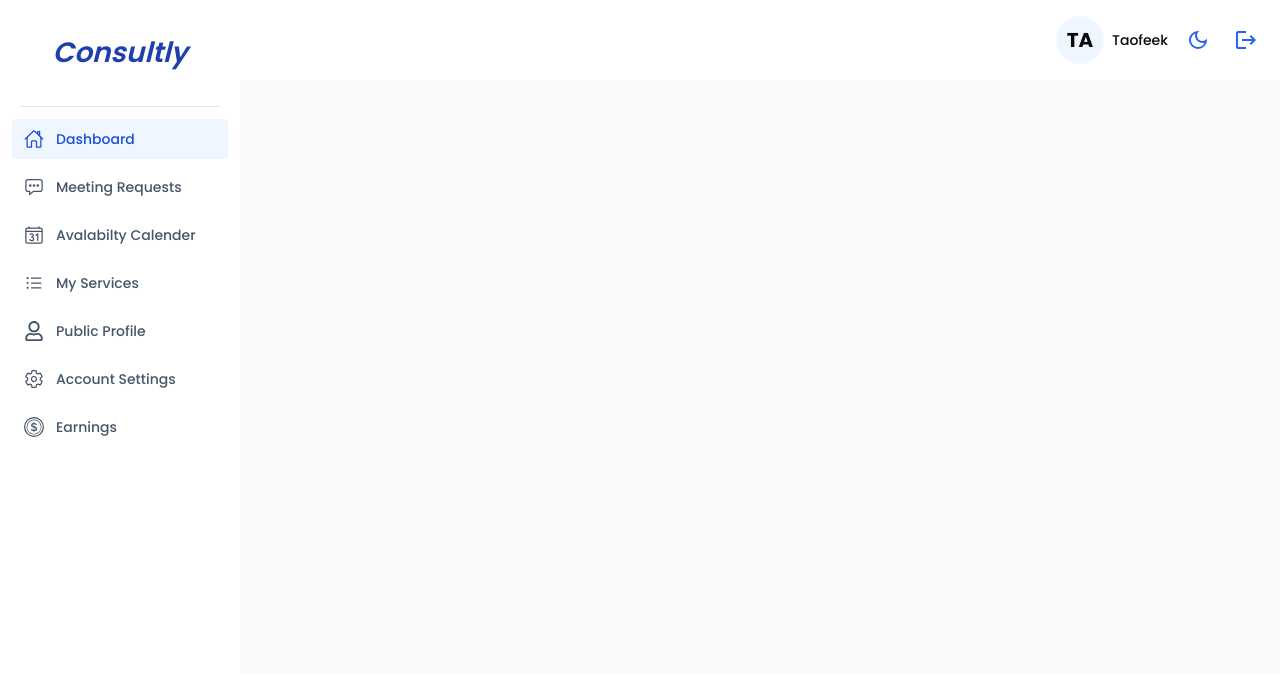
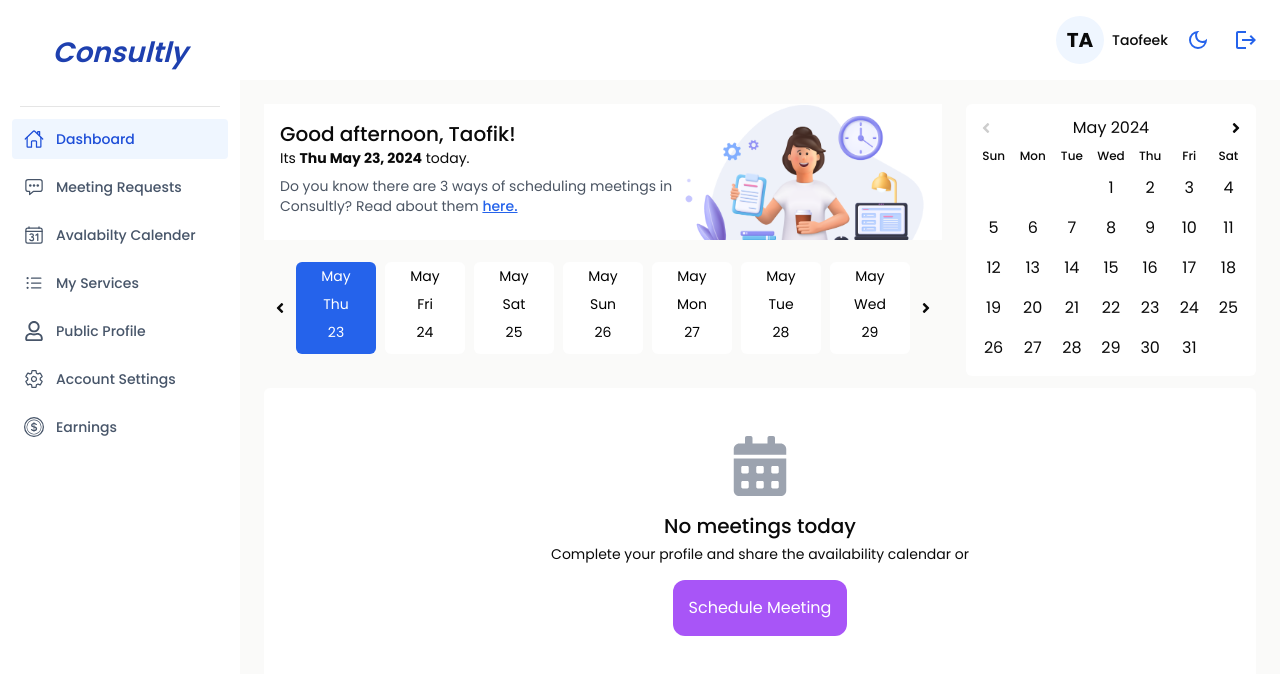
Before and after one commit to Taofeekabdulazeez/consultly-new, a Next.js app: page /dashboard in a window 1280 px wide. Shown: the top 674 px of the page. Built offline with nearby package versions, Linux system fonts and the light colour scheme.

Commit message:
dashboard update

```diff
--- a/app/dashboard/(overview)/page.tsx
+++ b/app/dashboard/(overview)/page.tsx
@@ -1,3 +1,202 @@
+import { FaAngleLeft } from "react-icons/fa";
+import { FaAngleRight } from "react-icons/fa";
+import { FaCalendarAlt } from "react-icons/fa";
+
 export default function Page() {
-  return <div></div>;
+  return (
+    <div className="flex h-full flex-col gap-3">
+      <div className="flex space-x-3 sm:space-x-6 rounded-md">
+        <div className="flex flex-1 flex-col">
+          <div className=" bg-white flex-1 flex-row justify-between p-4 sm:flex">
+            <div>
+              <h2 className="text-xl font-medium">Good afternoon, Taofik!</h2>
+              <p className="text-sm">
+                Its <strong>Thu May 23, 2024</strong> today.
+              </p>
+              <div className="text-sm text-gray-600 mt-2 max-w-md space-y-1">
+                <p>
+                  Do you know there are 3 ways of scheduling meetings in
+                  Consultly? Read about them{" "}
+                  <a
+                    className="underline text-blue-600 font-medium"
+                    href="#"
+                    target="_blank"
+                  >
+                    here.
+                  </a>
+                </p>
+              </div>
+            </div>
+            <div className="-m-4 self-end">
+              <img
+                className="-mt-2 h-auto w-[300px] object-contain cursor-pointer"
+                src="./img1.png"
+                alt="img"
+              />
+            </div>
+          </div>
+          <div className="flex flex-1 flex-col justify-center py-1 space-y-0.5 py-1 sm:py-4">
+            <div className="flex justify-between rounded-md">
+              <button className="m-1 self-center rounded-full p-1 hover:bg-gray-500">
+                <FaAngleLeft className="size{40px}" />
+              </button>
+              <div className="flex flex-1 justify-between">
+                <button className="w-20 bg-blue-600 rounded-md">
+                  <div className="flex flex-col justify-center text-sm gap-2 p-1 text-white">
+                    <p>May</p>
+                    <p>Thu</p>
+                    <p>23</p>
+                    <p></p>
+                  </div>
+                </button>
+                <button className="w-20 bg-white rounded-md">
+                  <div className="flex flex-col justify-center text-sm gap-2 p-1 text-black">
+                    <p>May</p>
+                    <p>Fri</p>
+                    <p>24</p>
+                    <p></p>
+                  </div>
+                </button>
+                <button className="w-20 bg-white rounded-md">
+                  <div className="flex flex-col justify-center text-sm gap-2 p-1 text-black">
+                    <p>May</p>
+                    <p>Sat</p>
+                    <p>25</p>
+                    <p></p>
+                  </div>
+                </button>
+                <button className="w-20 bg-white rounded-md">
+                  <div className="flex flex-col justify-center text-sm gap-2 p-1 text-black">
+                    <p>May</p>
+                    <p>Sun</p>
+                    <p>26</p>
+                    <p></p>
+                  </div>
+                </button>
+                <button className="w-20 bg-white rounded-md">
+                  <div className="flex flex-col justify-center text-sm gap-2 p-1 text-black">
+                    <p>May</p>
+                    <p>Mon</p>
+                    <p>27</p>
+                    <p></p>
+                  </div>
+                </button>
+                <button className="w-20 bg-white rounded-md">
+                  <div className="flex flex-col justify-center text-sm gap-2 p-1 text-black">
+                    <p>May</p>
+                    <p>Tue</p>
+                    <p>28</p>
+                    <p></p>
+                  </div>
+                </button>
+                <button className="w-20 bg-white rounded-md">
+                  <div className="flex flex-col justify-center text-sm gap-2 p-1 text-black">
+                    <p>May</p>
+                    <p>Wed</p>
+                    <p>29</p>
+                    <p></p>
+                  </div>
+                </button>
+              </div>
+              <button className="m-1 self-center rounded-full  p-1 hover:bg-gray-500">
+                <FaAngleRight className="size{40px}" />
+              </button>
+            </div>
+          </div>
+        </div>
+        <div className="bg-white rounded-md w-[290px] p-2">
+          <div>
+            <div className="flex items-center justify-between p-1">
+              <button>
+                <FaAngleLeft className="opacity-20 size{40px}" />
+              </button>
+              <h2> May 2024</h2>
+              <button>
+                <FaAngleRight className="size{40px}" />
+              </button>
+            </div>
+            <table className="w-full  table-fixed">
+              <thead>
+                <tr>
+                  <th className="py-1 text-xs text-center font-medium">Sun</th>
+                  <th className="py-1 text-xs text-center font-medium">Mon</th>
+                  <th className="py-1 text-xs text-center font-medium">Tue</th>
+                  <th className="py-1 text-xs text-center font-medium">Wed</th>
+                  <th className="py-1 text-xs text-center font-medium">Thu</th>
+                  <th className="py-1 text-xs text-center font-medium">Fri</th>
+                  <th className="py-1 text-xs text-center font-medium">Sat</th>
+                </tr>
+              </thead>
+              <tbody>
+                <tr></tr>
+                <tr>
+                  <td className="p-2"></td>
+                  <td className="p-2"></td>
+                  <td className="p-2"></td>
+                  <td className="p-2 text-center">1</td>
+                  <td className="p-2 text-center">2</td>
+                  <td className="p-2 text-center">3</td>
+                  <td className="p-2 text-center">4</td>
+                </tr>
+                <tr>
+                  <td className="p-2 text-center">5</td>
+                  <td className="p-2 text-center">6</td>
+                  <td className="p-2 text-center">7</td>
+                  <td className="p-2 text-center">8</td>
+                  <td className="p-2 text-center">9</td>
+                  <td className="p-2 text-center">10</td>
+                  <td className="p-2 text-center">11</td>
+                </tr>
+                <tr>
+                  <td className="p-2 text-center">12</td>
+                  <td className="p-2 text-center">13</td>
+                  <td className="p-2 text-center">14</td>
+                  <td className="p-2 text-center">15</td>
+                  <td className="p-2 text-center">16</td>
+                  <td className="p-2 text-center">17</td>
+                  <td className="p-2 text-center">18</td>
+                </tr>
+                <tr>
+                  <td className="p-2 text-center">19</td>
+                  <td className="p-2 text-center">20</td>
+                  <td className="p-2 text-center">21</td>
+                  <td className="p-2 text-center">22</td>
+                  <td className="p-2 text-center">23</td>
+                  <td className="p-2 text-center">24</td>
+                  <td className="p-2 text-center">25</td>
+                </tr>
+                <tr>
+                  <td className="p-2 text-center">26</td>
+                  <td className="p-2 text-center">27</td>
+                  <td className="p-2 text-center">28</td>
+                  <td className="p-2 text-center">29</td>
+                  <td className="p-2 text-center">30</td>
+                  <td className="p-2 text-center">31</td>
+                  <td className="p-2"></td>
+                </tr>
+              </tbody>
+            </table>
+          </div>
+        </div>
+      </div>
+      <div className="bg-white flex-1 rounded-md min-h[320px]">
+        <div className="flex justify-center p-2">
+          <div className="my-10 flex flex-1 flex-col align-center justify-center text-center">
+            <div className="flex justify-center align-center text-gray-400">
+              <FaCalendarAlt size={60} />
+            </div>
+            <h3 className="mt-4 text-xl font-medium">No meetings today </h3>
+            <p className="mt-1 text-sm">
+              Complete your profile and share the availability calendar or{" "}
+            </p>
+            <div className="flex justify-center items-center mt-4">
+              <button className="p-4 bg-purple-500 rounded-xl text-white text-l">
+                Schedule Meeting
+              </button>
+            </div>
+          </div>
+        </div>
+      </div>
+    </div>
+  );
 }
--- a/app/dashboard/profile/page.tsx
+++ b/app/dashboard/profile/page.tsx
@@ -140,6 +140,14 @@
           </div>
         </div>
       </div>
+      <div className="bg-gray-50 p-2 text-right">
+        <button
+          type="button"
+          className="relative inline-flex items-center justify-center border border-transparent font-medium shadow-sm text-black bg-purple-400 focus:outline-none px-3 py-3 rounded-sm hover:bg-purple-600"
+        >
+          <span className="inline-flex items-center">Save</span>
+        </button>
+      </div>
     </div>
   );
 }
```
Also changed, not shown: public/img1.png (added).
